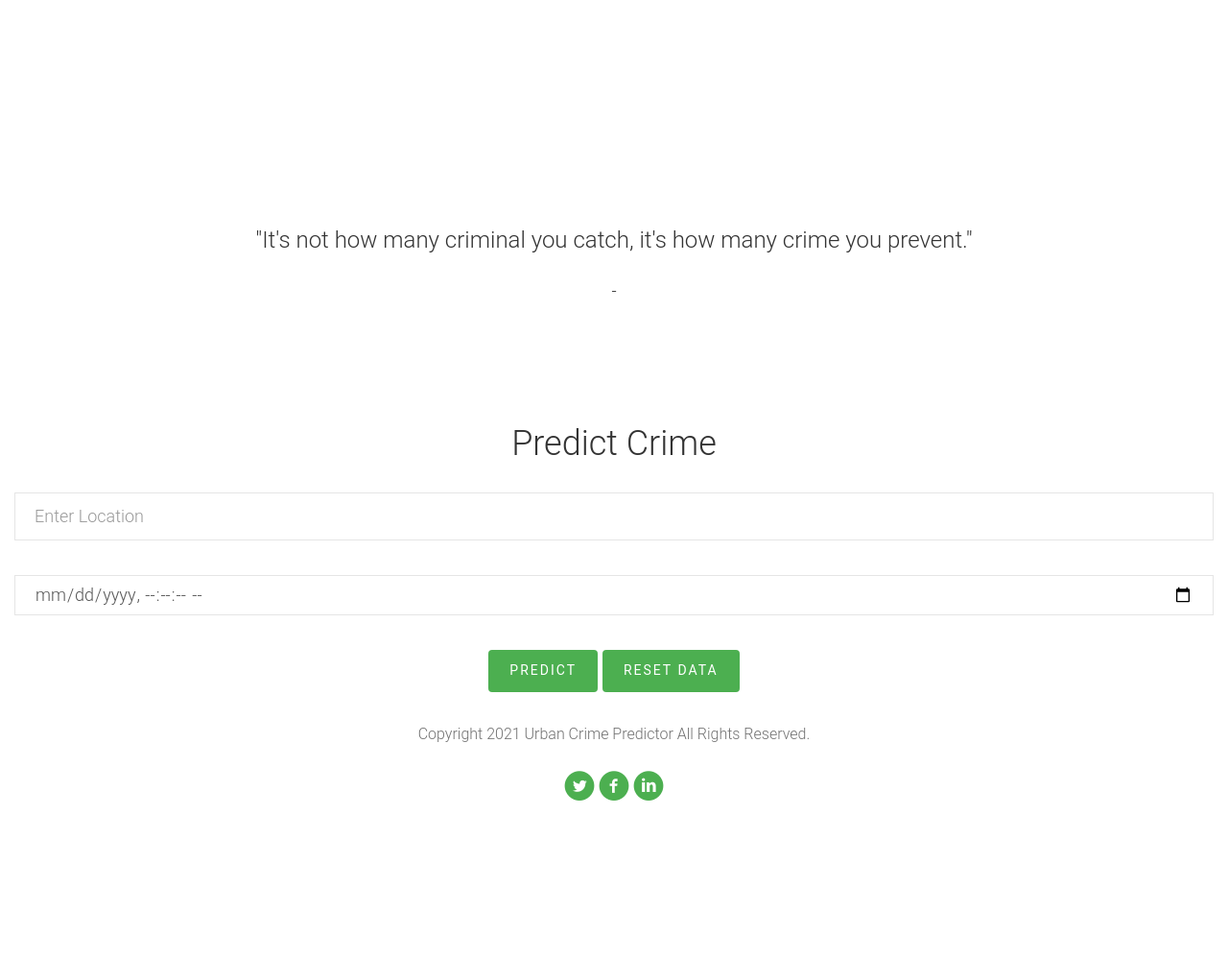
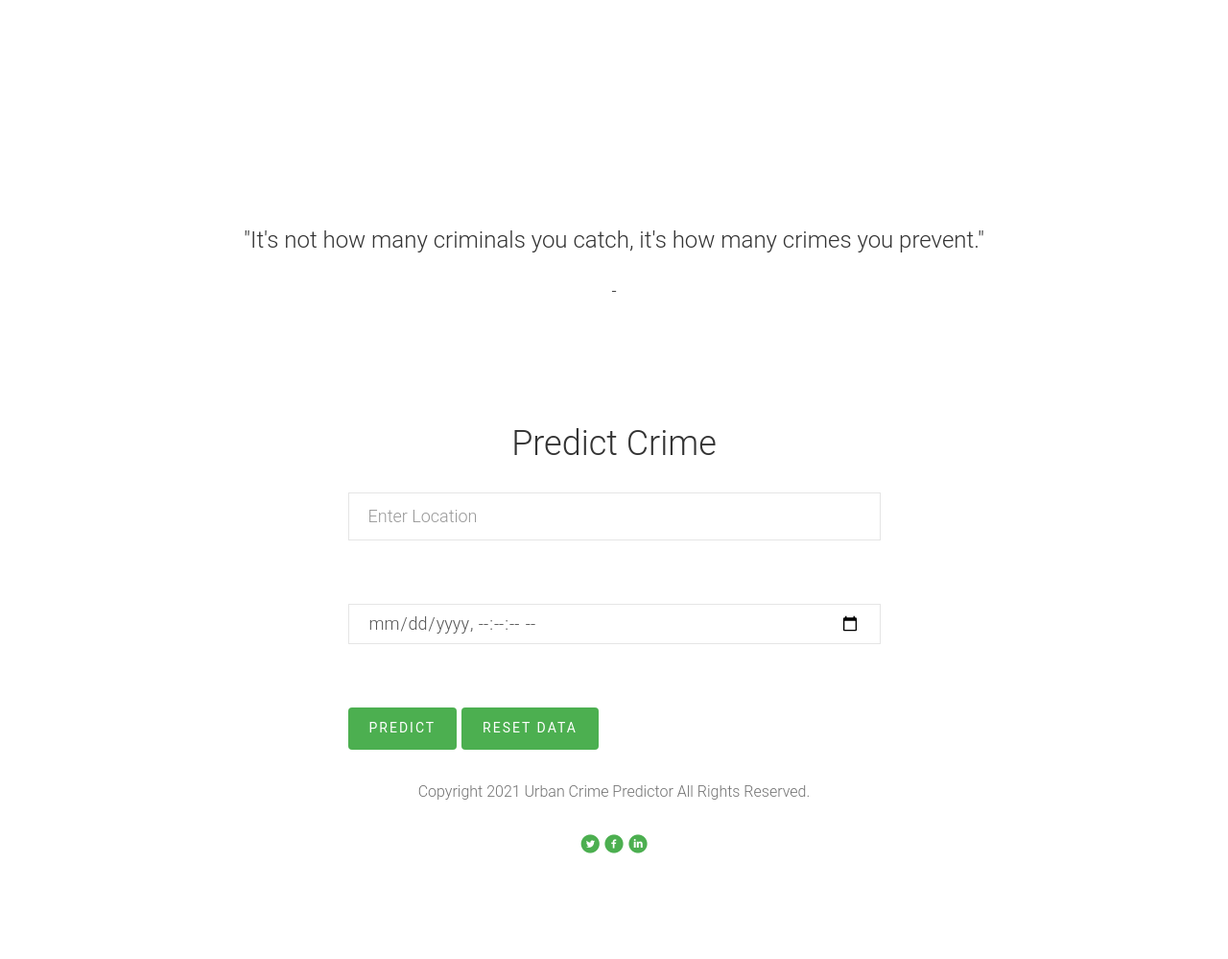
Before and after one commit to srv-61/Quantum-Nexus-61, a Flask app: page / in a window 1280 px wide. Shown: the part 1257-2256 px from the top of the page at 96% size. Before the commit the page ends 2091 px from the top, so only its background shows below. Run offline with Flask 3, Linux system fonts and the light colour scheme; some libraries are stand-ins or nearby versions; some web fonts are replaced.

Commit message:
1st commit

```diff
--- a/app.py
+++ b/app.py
@@ -1,6 +1,5 @@
 import os, sys, shutil, time
-
-from flask import Flask, request, jsonify, render_template,send_from_directory
+from flask import Flask, request, jsonify, render_template, send_from_directory
 import pandas as pd
 import joblib
 from sklearn.ensemble import RandomForestClassifier
@@ -9,11 +8,7 @@ import urllib.request
 import json
 from geopy.geocoders import Nominatim
 
-
-
 app = Flask(__name__)
-
-
 
 @app.route('/')
 def root():
@@ -63,8 +58,8 @@ def predict():
         data = data[cols]
 
         data['timestamp'] = pd.to_datetime(data['timestamp'].astype(str), errors='coerce')
-        data['timestamp'] = pd.to_datetime(data['timestamp'], format = '%d/%m/%Y %H:%M:%S')
-        column_1 = data.ix[:,0]
+        data['timestamp'] = pd.to_datetime(data['timestamp'], format = '%Y-%m-%dT%H:%M')
+        column_1 = data.iloc[:,0]
         DT=pd.DataFrame({"year": column_1.dt.year,
               "month": column_1.dt.month,
               "day": column_1.dt.day,
@@ -80,25 +75,22 @@ def predict():
         final=pd.concat([DT,data],axis=1)
         X=final.iloc[:,[1,2,3,4,6,10,11]].values
         my_prediction = rfc.predict(X)
-        if my_prediction[0][0] == 1:
+        if my_prediction[0] == 1:
             my_prediction='Predicted crime : Act 379-Robbery'
-        elif my_prediction[0][1] == 1:
+        elif my_prediction[1] == 1:
             my_prediction='Predicted crime : Act 13-Gambling'
-        elif my_prediction[0][2] == 1:
+        elif my_prediction[2] == 1:
             my_prediction='Predicted crime : Act 279-Accident'
-        elif my_prediction[0][3] == 1:
+        elif my_prediction[3] == 1:
             my_prediction='Predicted crime : Act 323-Violence'
-        elif my_prediction[0][4] == 1:
+        elif my_prediction[4] == 1:
             my_prediction='Predicted crime : Act 302-Murder'
-        elif my_prediction[0][5] == 1:
+        elif my_prediction[5] == 1:
             my_prediction='Predicted crime : Act 363-kidnapping'
         else:
             my_prediction='Place is safe no crime expected at that timestamp.'
 
-
-
-    return render_template('result.html', prediction = my_prediction)
-
+    return render_template('r1.html', prediction = my_prediction)
 
 if __name__ == '__main__':
     app.run(debug = True)
--- a/templates/index.html
+++ b/templates/index.html
@@ -1,15 +1,13 @@
+<!DOCTYPE html>
 <html class="no-js">
 <head>
     <meta charset="utf-8">
     <meta http-equiv="X-UA-Compatible" content="IE=edge">
     <title>URBAN CRIME PREDICTOR</title>
     <meta name="viewport" content="">
-	<meta name="description" content="" />
-	<meta name="keywords" content="" />
-	<meta name="author" content="" />
-
-
-
+    <meta name="description" content="">
+    <meta name="keywords" content="">
+    <meta name="author" content="">
 
     <!-- <link href='https://fonts.googleapis.com/css?family=Roboto:400,100,300,700' rel='stylesheet' type='text/css'> -->
 
@@ -21,11 +19,8 @@
     <link rel="stylesheet" href="/static/css/bootstrap.css">
     <!-- Owl Carousel -->
     <link rel="stylesheet" href="/static/css/owl.carousel.min.css">
-
     <link rel="stylesheet" href="/static/css/owl.theme.default.min.css">
-
     <link rel="stylesheet" href="/static/css/style.css">
-
 
     <!-- Modernizr JS -->
     <script src="/static/js/modernizr-2.6.2.min.js"></script>
@@ -39,11 +34,11 @@
 <header>
     <div class="container text-center">
         <div class="fh5co-navbar-brand">
-				<a class="fh5co-logo" href="index.html">URBAN CRIME PREDICTOR</a>
+            <a class="fh5co-logo" href="/">URBAN CRIME PREDICTOR</a>
         </div>
         <nav id="fh5co-main-nav" role="navigation">
             <ul>
-					<li><a href="index.html" class="active">Predict Crime</a></li>
+                <li><a href="/" class="active">Predict Crime</a></li>
                 <li><a href="work.html">Crime Analysis</a></li>
                 <li><a href="about.html">About</a></li>
                 <li><a href="contact.html">Contact</a></li>
@@ -62,39 +57,44 @@
     <div class="container">
         <div class="row">
             <div class="col-md-12 text-center">
-					<h3>"It's not how many criminal you catch, it's how many crime you prevent."</h3>
+                <h3>"It's not how many criminals you catch, it's how many crimes you prevent."</h3>
                 <h4>-</h4>
             </div>
         </div>
     </div>
 </div><!-- end fh5co-intro-section -->
 <div align="center">
-	<h1>Predict Crime</h2>
+    <h1>Predict Crime</h1>
 </div>
-	<div class="col-md-12">
 
+<div class="container">
+    <div class="row">
+        <div class="col-md-6 col-md-offset-3">
+            <form action="/predict" method="POST">
                 <div class="form-group">
-									<div align="center">
-										<form action = "{{ url_for('predict') }}" method = "POST">
                     <input type="text" class="form-control" name="Location" placeholder="Enter Location"><br>
+                </div>
+                <div class="form-group">
                     <input type="datetime-local" class="form-control" name="timestamp" step="1"><br>
+                </div>
+                <div class="form-group">
                     <input type="submit" value="Predict" class="btn btn-primary">
                     <input type="reset" value="Reset Data" class="btn btn-primary">
+                </div>
             </form>
         </div>
     </div>
 </div>
+
 <footer>
     <div id="footer" class="fh5co-border-line">
         <div class="container">
             <div class="row">
                 <div class="col-md-8 col-md-offset-2 text-center">
                     <p>Copyright 2021 Urban Crime Predictor All Rights Reserved.</p>
-						<p class="fh5co-social-icons">
                     <a href="#"><i class="icon-twitter-with-circle"></i></a>
                     <a href="#"><i class="icon-facebook-with-circle"></i></a>
                     <a href="#"><i class="icon-linkedin-with-circle"></i></a>
-						</p>
                 </div>
             </div>
         </div>
```
Also changed, not shown: templates/app.py (added, +18 -0 lines), templates/prediction.html (added, +15 -0 lines). Lines whose indentation alone changed are shown as unchanged.
